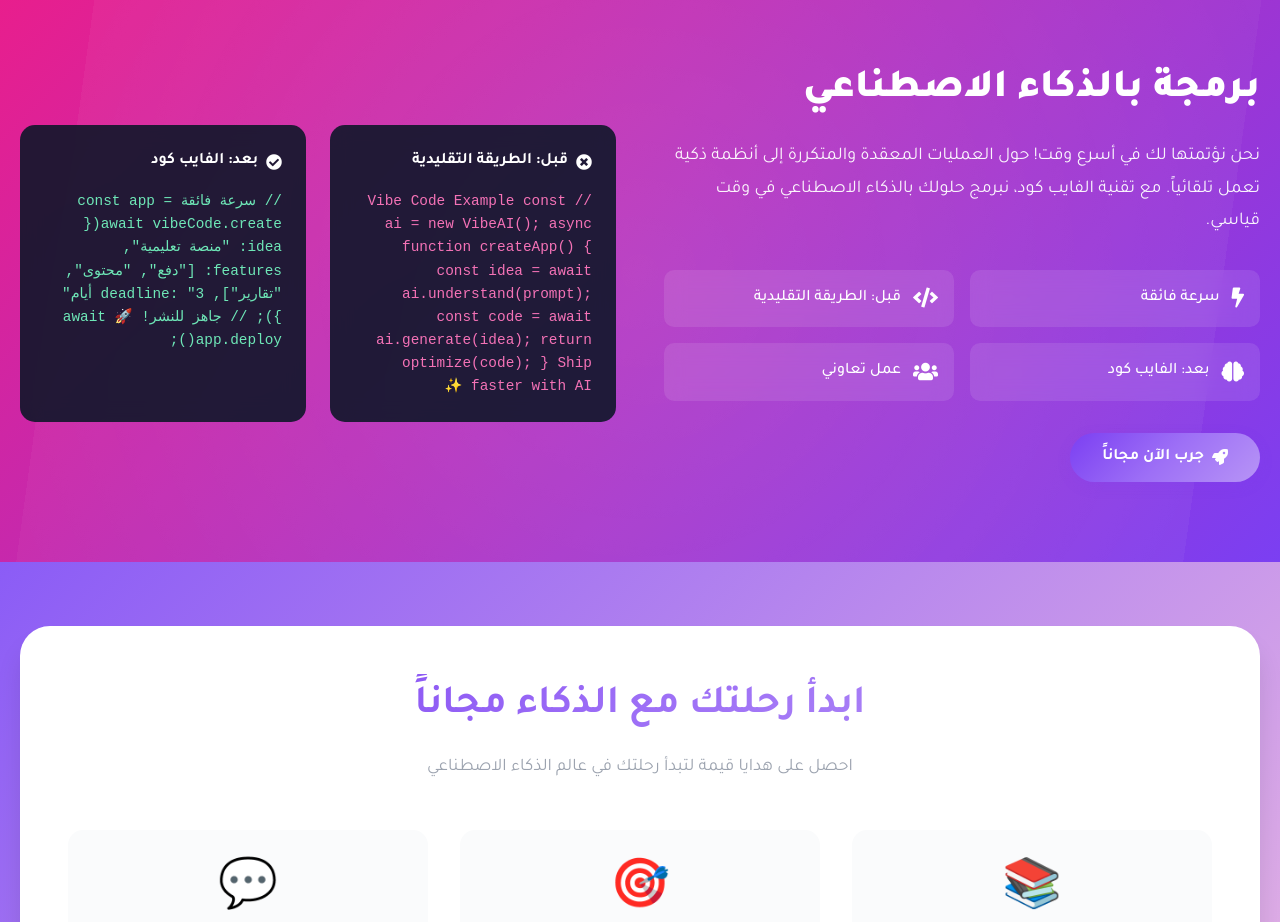
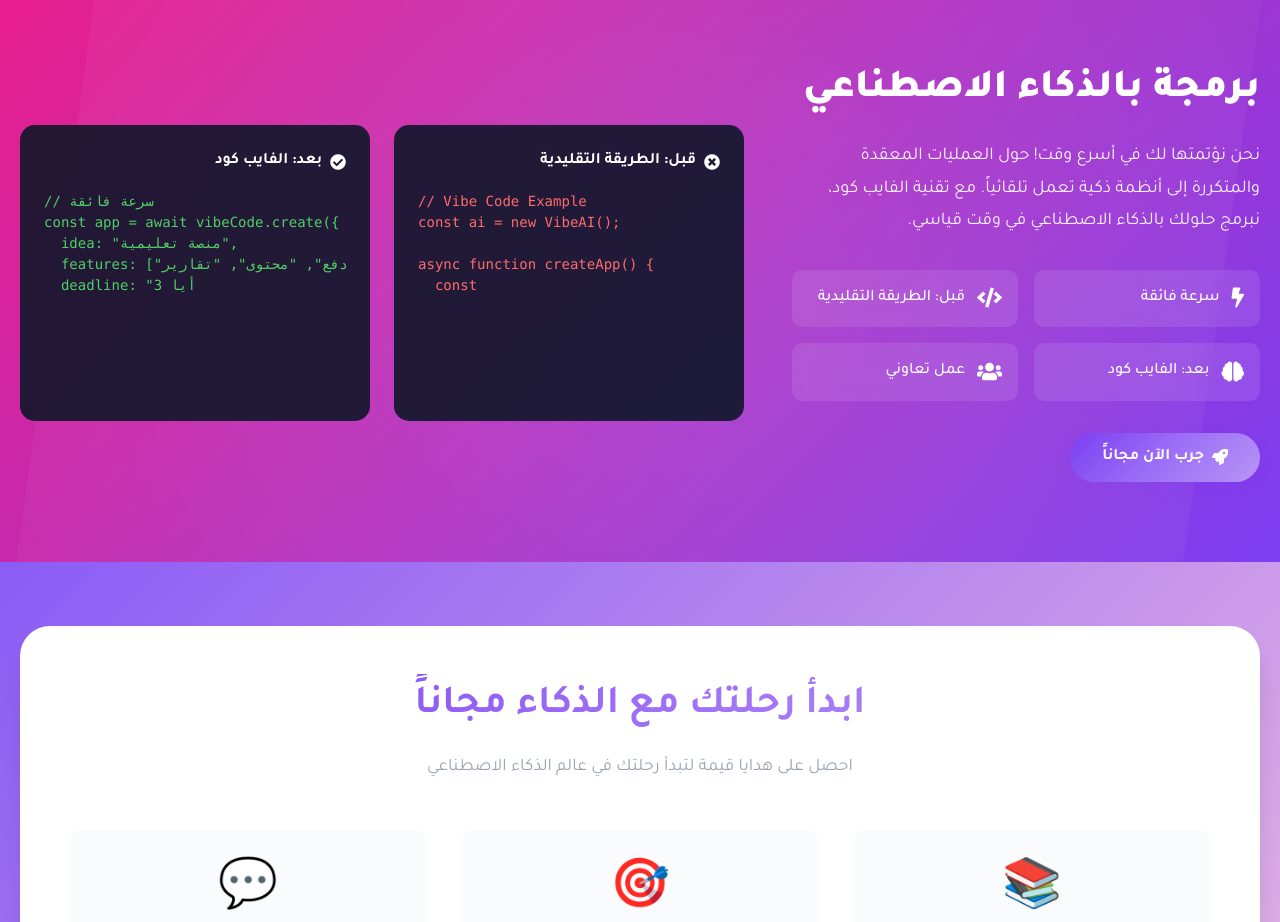
Before and after one commit to Remotework21/AI-Time, a React (Vite) app: page / in a window 1280 px wide. Shown: the part 2020-2942 px from the top of the page. Built offline with nearby package versions, Linux system fonts and the light colour scheme.

Commit message:
home pg: add animation to vibe code sec

```diff
--- a/src/pages/Home.jsx
+++ b/src/pages/Home.jsx
@@ -1,5 +1,5 @@
 // src/pages/Home.jsx
-import { useEffect, useState } from "react";
+import { useEffect, useState, useRef } from "react";
 
 export default function Home() {
   const [activeTab, setActiveTab] = useState("all");
@@ -50,6 +50,101 @@ export default function Home() {
 
   // helper to mark active tab class
   const tabCls = (key) => `tab-btn${activeTab === key ? " active" : ""}`;
+
+  // ==== Animation: typing effect react ====
+
+  // ✅ Refs for code blocks
+  const codeBeforeRef = useRef(null);
+  const codeAfterRef = useRef(null);
+
+  // ==== existing functions (toggleTheme, scrollToSection, etc.) ====
+
+  // ✅ Typing animation function
+  const typeText = (element, text, speed = 50) => {
+    if (!element) return;
+
+    // Clear and set up
+    element.innerHTML = "";
+    element.style.whiteSpace = "pre";
+    element.style.fontFamily = "Consolas, 'Courier New', monospace";
+    element.style.fontSize = "0.875rem";
+    element.style.lineHeight = "1.5";
+
+    // Add cursor at end
+    const cursor = document.createElement("span");
+    cursor.className = "typing-cursor";
+    cursor.textContent = "█"; // block cursor (or "|" for pipe)
+    element.appendChild(cursor);
+
+    let i = 0;
+
+    const type = () => {
+      if (i < text.length) {
+        const char = text[i];
+        if (char === "\n") {
+          // Insert line break
+          element.insertBefore(document.createElement("br"), cursor);
+        } else {
+          // Insert character
+          const charNode = document.createTextNode(char);
+          element.insertBefore(charNode, cursor);
+        }
+        i++;
+        setTimeout(type, speed);
+      } else {
+        // Done: hide cursor
+        cursor.style.opacity = "0";
+        cursor.style.animation = "none";
+      }
+    };
+
+    setTimeout(type, 200);
+  };
+
+  // ✅ Trigger typing after AOS animation
+  useEffect(() => {
+    const observer = new IntersectionObserver(
+      (entries) => {
+        entries.forEach((entry) => {
+          if (entry.isIntersecting) {
+            const beforeText = `// Vibe Code Example
+const ai = new VibeAI();
+
+async function createApp() {
+  const idea = await ai.understand(prompt);
+  const code = await ai.generate(idea);
+  return optimize(code);
+}
+
+Ship faster with AI ✨`;
+
+            const afterText = `// سرعة فائقة
+const app = await vibeCode.create({
+  idea: "منصة تعليمية",
+  features: ["دفع", "محتوى", "تقارير"],
+  deadline: "3 أيام"
+});
+
+// جاهز للنشر! 🚀
+await app.deploy();`;
+
+            typeText(codeBeforeRef.current, beforeText, 80);
+            typeText(codeAfterRef.current, afterText, 50);
+
+            observer.unobserve(entry.target);
+          }
+        });
+      },
+      { threshold: 0.2 } // trigger when 20% visible
+    );
+
+    const vibeSection = document.querySelector(".vibe-code");
+    if (vibeSection) observer.observe(vibeSection);
+
+    return () => {
+      if (vibeSection) observer.unobserve(vibeSection);
+    };
+  }, []);
 
   return (
     <>
@@ -457,12 +552,7 @@ export default function Home() {
                   <i className="fas fa-times-circle"></i>
                   قبل: الطريقة التقليدية
                 </div>
-                <div className="code-block">
-                  {/* keeping the original line breaks */}
-                  {
-                    "// Vibe Code Example\nconst ai = new VibeAI();\n\nasync function createApp() {\n  const idea = await ai.understand(prompt);\n  const code = await ai.generate(idea);\n  return optimize(code);\n}\n\nShip faster with AI ✨"
-                  }
-                </div>
+                <div className="code-block" ref={codeBeforeRef}></div> {/* 👈 ref added */}
               </div>
 
               <div className="code-after">
@@ -470,11 +560,7 @@ export default function Home() {
                   <i className="fas fa-check-circle"></i>
                   بعد: الفايب كود
                 </div>
-                <div className="code-block">
-                  {
-                    '// سرعة فائقة\nconst app = await vibeCode.create({\n  idea: "منصة تعليمية",\n  features: ["دفع", "محتوى", "تقارير"],\n  deadline: "3 أيام"\n});\n\n// جاهز للنشر! 🚀\nawait app.deploy();'
-                  }
-                </div>
+                <div className="code-block" ref={codeAfterRef}></div> {/* 👈 ref added */}
               </div>
             </div>
           </div>
--- a/src/styles/home.css
+++ b/src/styles/home.css
@@ -1056,3 +1056,50 @@
   z-index: 1002;
   transition: width 0.3s;
 }
+
+/* Fixed-size code containers */
+.code-before,
+.code-after {
+  background: rgba(15, 23, 42, 0.9);
+  border-radius: 15px;
+  padding: 1.5rem;
+  backdrop-filter: blur(10px);
+  /* 👇 FIXED HEIGHT & overflow control */
+  height: calc(1.5em * 11 + 2rem); /* 9 lines + padding */
+  min-height: 220px; /* fallback */
+  width: 350px;
+  overflow: hidden;
+}
+
+.code-block {
+  font-family: "Courier New", monospace;
+  font-size: 0.875rem;
+  line-height: 1.5; /* fixed line height */
+  color: #ff6b6b;
+  white-space: pre; /* preserve line breaks & spaces */
+  overflow: hidden; /* hide overflow if too long */
+  flex: 1;
+  margin: 0;
+  direction: ltr;
+}
+
+.code-after .code-block {
+  color: #51cf66;
+}
+
+/* Cursor styling — ensure it doesn’t affect layout */
+.typing-cursor {
+  display: inline-block;
+  width: 2px;
+  height: 1em;
+  background-color: currentColor;
+  margin-left: 2px;
+  /* Critical: align baseline like text */
+  vertical-align: baseline;
+  /* Blink animation */
+  animation: blink 1s step-end infinite;
+}
+
+@keyframes blink {
+  50% { opacity: 0; }
+}
```
